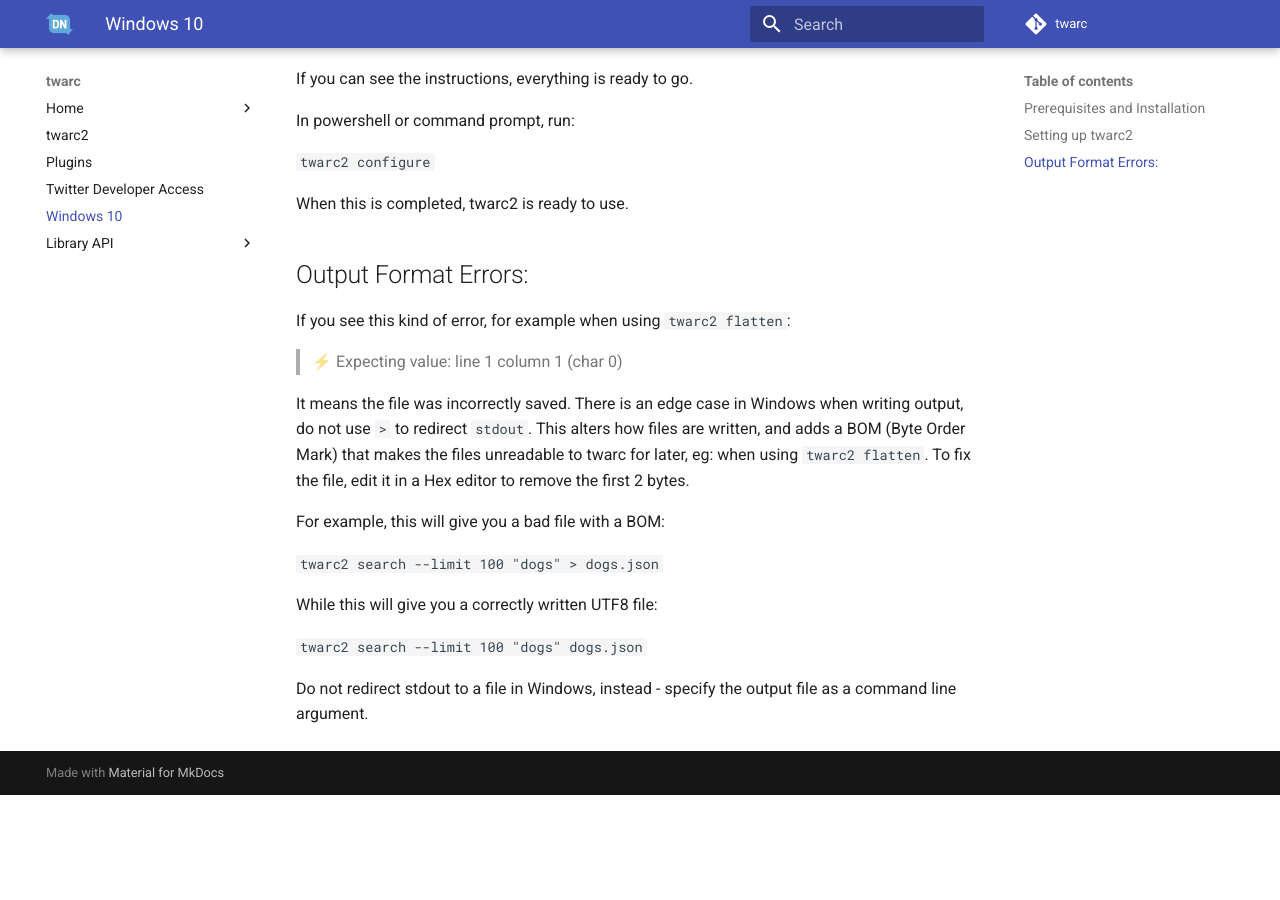
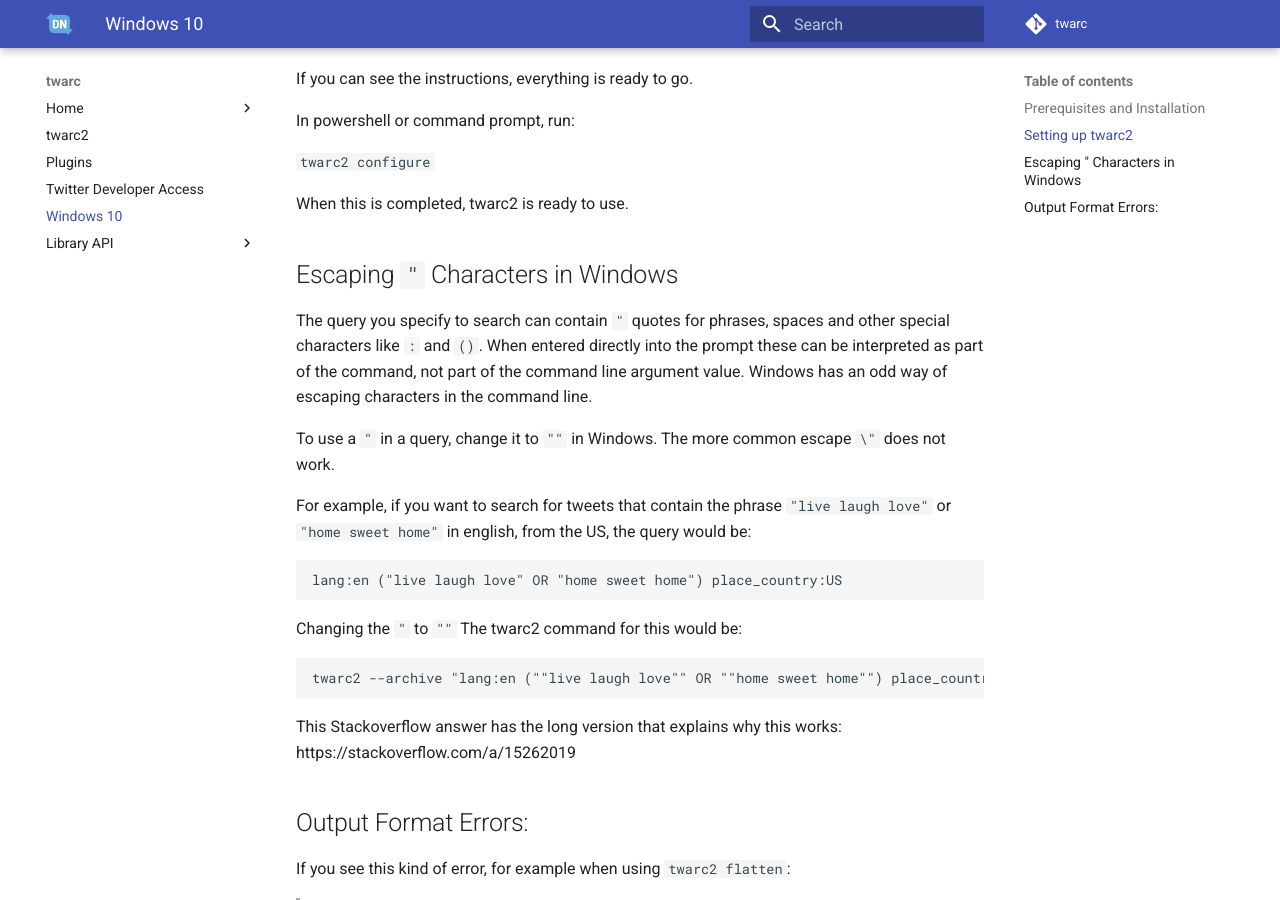
Before and after one commit to DocNow/twarc, an MkDocs documentation site: the page built from docs/windows10.md, in a window 1280 px wide and 900 px high, scrolled down 1391 px. Built offline with MkDocs 1.6.1 and Material for MkDocs 9.7.7, drawn with Linux system fonts in a browser that asks for light colours; comment, search, counter and statistics services are not loaded; before the commit the page ends 2186 px from its top, so only the background shows below that.

Commit message:
add note on windows quote escapes

````diff
--- a/docs/windows10.md
+++ b/docs/windows10.md
@@ -59,6 +59,26 @@
 
 When this is completed, twarc2 is ready to use.
 
+## Escaping `"` Characters in Windows
+
+The query you specify to search can contain `"` quotes for phrases, spaces and other special characters like `:` and `()`. When entered directly into the prompt these can be interpreted as part of the command, not part of the command line argument value. Windows has an odd way of escaping characters in the command line.
+
+To use a `"` in a query, change it to `""` in Windows. The more common escape `\"` does not work.
+
+For example, if you want to search for tweets that contain the phrase `"live laugh love"` or `"home sweet home"` in english, from the US, the query would be:
+
+```
+lang:en ("live laugh love" OR "home sweet home") place_country:US
+```
+
+Changing the `"` to `""` The twarc2 command for this would be:
+
+```
+twarc2 --archive "lang:en (""live laugh love"" OR ""home sweet home"") place_country:US" output.json
+```
+
+This Stackoverflow answer has the long version that explains why this works: https://stackoverflow.com/a/15262019
+
 ## Output Format Errors:
 
 If you see this kind of error, for example when using `twarc2 flatten`:
````
